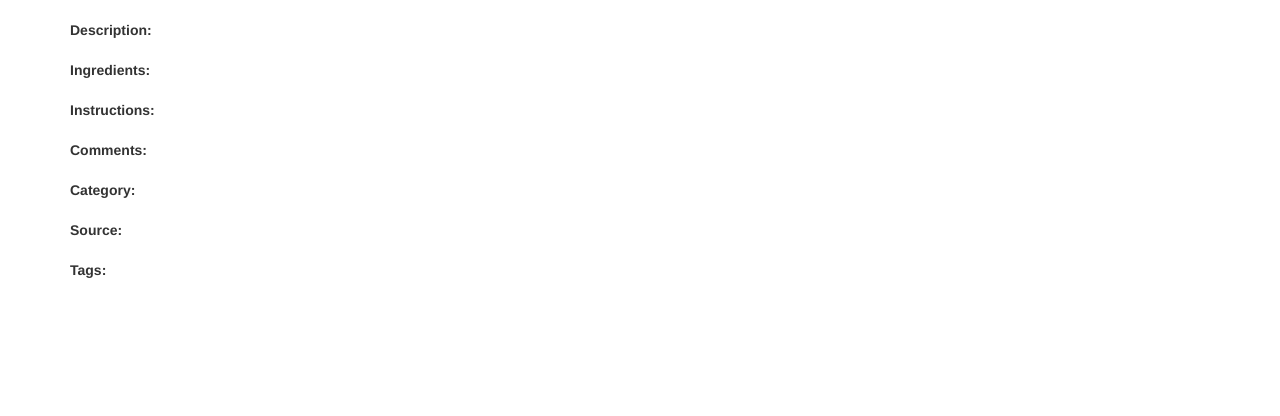
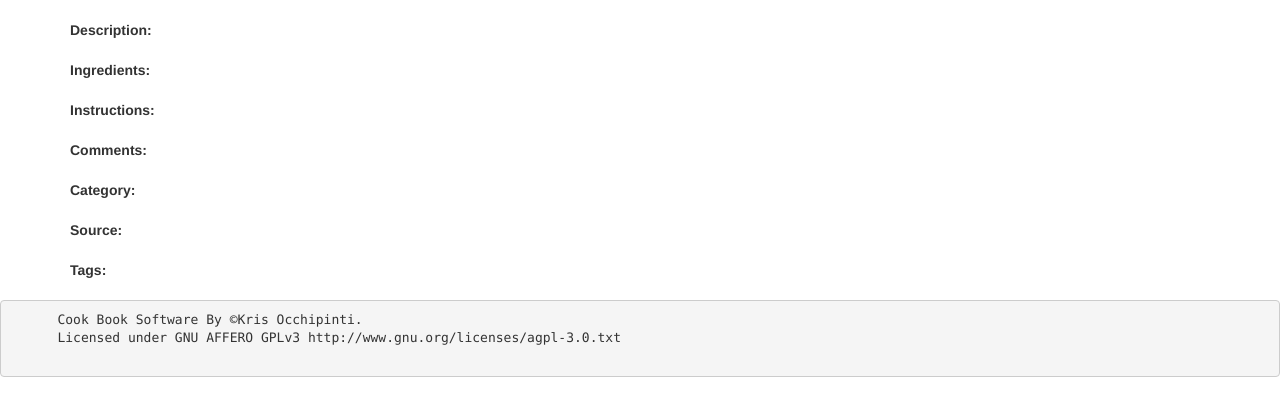
Before and after one commit to metalx1000/Cook-Book, a PHP site: page /print.php in a window 1280 px wide. Shown: the part 241-657 px from the top of the page. Run offline with PHP 8.4, Linux system fonts and the light colour scheme; some libraries are stand-ins or nearby versions.

Commit message:
worked on formatting for print.php

```diff
--- a/print.php
+++ b/print.php
@@ -144,4 +144,11 @@
         <strong>Message:</strong>
         Entry Has been submitted!
     </div>
+
+  <div id="footer">
+    <pre>
+      Cook Book Software By &#169;Kris Occhipinti.
+      Licensed under GNU AFFERO GPLv3 http://www.gnu.org/licenses/agpl-3.0.txt
+    </pre>
+  </div>
 </body>
```
